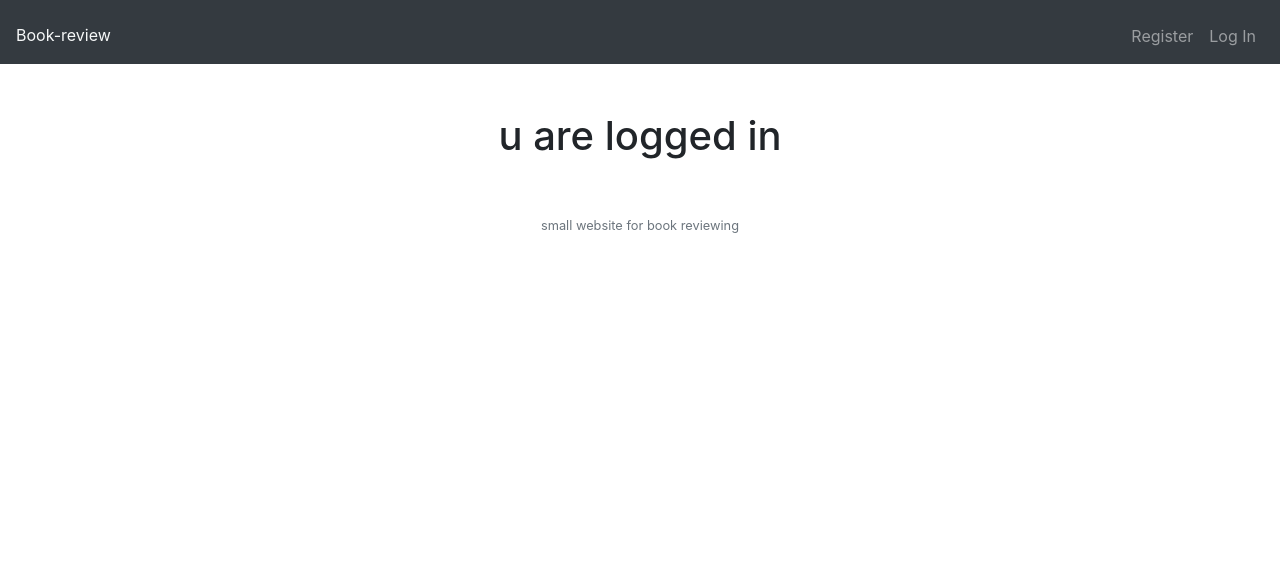
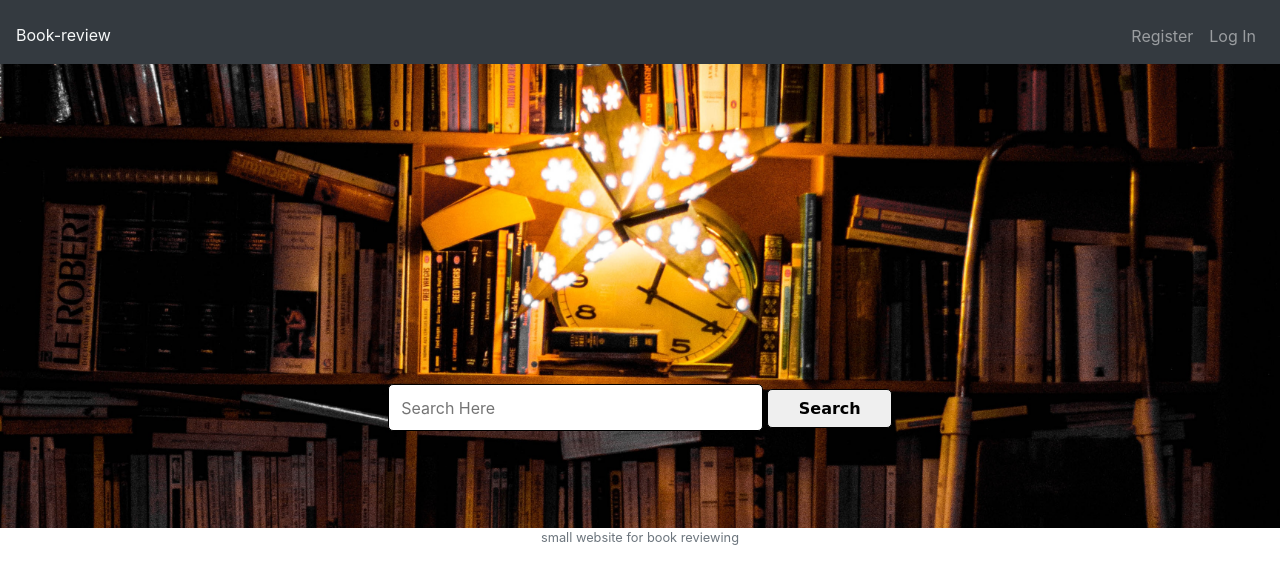
Before and after one commit to ozer619/book-review-550, a Flask app: page / in a window 1280 px wide. Shown: the top 584 px of the page. Run offline with Flask 2, Linux system fonts and the light colour scheme; the visitor is signed in with stand-in values (Sample User, id 1); some libraries are stand-ins or nearby versions.

Commit message:
done with little front_end

```diff
--- a/book_review/routes.py
+++ b/book_review/routes.py
@@ -10,8 +10,7 @@
 @app.route("/")
 @login_required
 def index():
-    message="u are logged in"
-    return render_template("apology.htm",message=message)
+     return render_template("index.htm")
 
 @app.route("/login",methods=["POST","GET"])
 def login():
--- a/book_review/static/styles.css
+++ b/book_review/static/styles.css
@@ -1,3 +1,4 @@
+
 nav .navbar-brand
 {
     /* size for brand */
@@ -23,7 +24,7 @@
 main
 {
     /* scroll horizontally as needed */
-    overflow-x: auto;
+    overflow-x: hidden;
 
     /* center contents */
     text-align: center;
@@ -34,7 +35,9 @@
     /* constrain images on small screens . */
     max-width: 100%;
 }
-.sbar{
-    background-image: url("books.jpg");
-    height: 300px;
+
+#login_form{
+
+    margin-top: 7em;
+    margin-bottom: 3em;
 }
--- a/book_review/templates/index.htm
+++ b/book_review/templates/index.htm
@@ -1,12 +1,54 @@
 {% extends "layout.html" %}
+
+
+{% block code %}
+<style>
+main
+{
+    background-image: url("static/Books.jpg");
+    background-position: center;
+    background-size: cover;
+    background-repeat: no-repeat;
+    height: 29em;
+}
+.form-header
+{
+    text-align: center;
+    justify-content: center;
+}
+.input-search
+{
+    width: 30%;
+    height: 52%;
+    padding : 1%;
+    border: 1px solid black;
+    font-size: 16px;
+    border-radius: 5px;
+    margin-top: 20em;
+}
+.input-search-button
+{
+    width: 10%;
+    height: 30%;
+    padding : .5%;
+    border: 1px solid black;
+    font-size: 16px;
+    border-radius: 5px;
+    font-weight: bold;
+    font-family: 'Lemonada', cursive;
+}
+</style>
+
+{% endblock %}
 
 {% block title %}
     index
 {% endblock %}
 
 {% block main %}
-<div class="sbar">
-hello farunds
 
-</div>>
+    <form class="form-header" action="">
+           <input class="input-search" type="text" name="search" id="search" placeholder="Search Here">
+            <button class="input-search-button" type="submit">Search</button>
+    </form>
 {% endblock %}
--- a/book_review/templates/layout.html
+++ b/book_review/templates/layout.html
@@ -11,15 +11,13 @@
     <!-- documentation at http://getbootstrap.com/docs/4.1/, alternative themes at https://bootswatch.com/ -->
     <link href="https://maxcdn.bootstrapcdn.com/bootstrap/4.1.3/css/bootstrap.min.css" rel="stylesheet">
 
-    <!-- https://favicon.io/emoji-favicons/money-mouth-face/ -->
-    <link href="/static/favicon.ico" rel="icon">
 
     <link href="/static/styles.css" rel="stylesheet">
 
     <script src="https://code.jquery.com/jquery-3.3.1.min.js"></script>
     <script src="https://cdnjs.cloudflare.com/ajax/libs/popper.js/1.14.3/umd/popper.min.js"></script>
     <script src="https://maxcdn.bootstrapcdn.com/bootstrap/4.1.3/js/bootstrap.min.js"></script>
-
+    {% block code %}{% endblock %}
     <title>Book review: {% block title %}{% endblock %}</title>
 
 </head>
@@ -35,9 +33,9 @@
         <div class="collapse navbar-collapse" id="navbar">
             {% if session.user_id %}
             <ul class="navbar-nav mr-auto mt-2">
-                <li class="nav-item"><a class="nav-link" href="/quote">Quote</a></li>
-                <li class="nav-item"><a class="nav-link" href="/buy">Buy</a></li>
-                <li class="nav-item"><a class="nav-link" href="/sell">Sell</a></li>
+                <li class="nav-item"><a class="nav-link" href="/home">home</a></li>
+                <li class="nav-item"><a class="nav-link" href="/buy">about</a></li>
+                <li class="nav-item"><a class="nav-link" href="/sell">help</a></li>
                 <li class="nav-item"><a class="nav-link" href="/history">History</a></li>
             </ul>
             <ul class="navbar-nav ml-auto mt-2">
@@ -60,7 +58,7 @@
     </header>
     {% endif %}
 
-    <main class="container p-5">
+    <main class="container-fluid">
         {% block main %}{% endblock %}
     </main>
 
--- a/book_review/templates/login.htm
+++ b/book_review/templates/login.htm
@@ -5,7 +5,7 @@
 {% endblock %}
 
 {% block main %}
-    <form action="/login" method="post">
+    <form action="/login" method="post" id="login_form">
         <div class="form-group">
             <input autocomplete="off" autofocus class="form-control" name="username" placeholder="Username" type="text">
         </div>
--- a/config.py
+++ b/config.py
@@ -15,6 +15,3 @@
 
     #set SECRET KEY
     SECRET_KEY=os.urandom(24)
-
-    # Ensure templates are auto-reloaded
-    TEMPLATES_AUTO_RELOAD = True
```
Also changed, not shown: book-review.db, book_review/static/Books.jpg (renamed from book_review/static/books.jpg).
